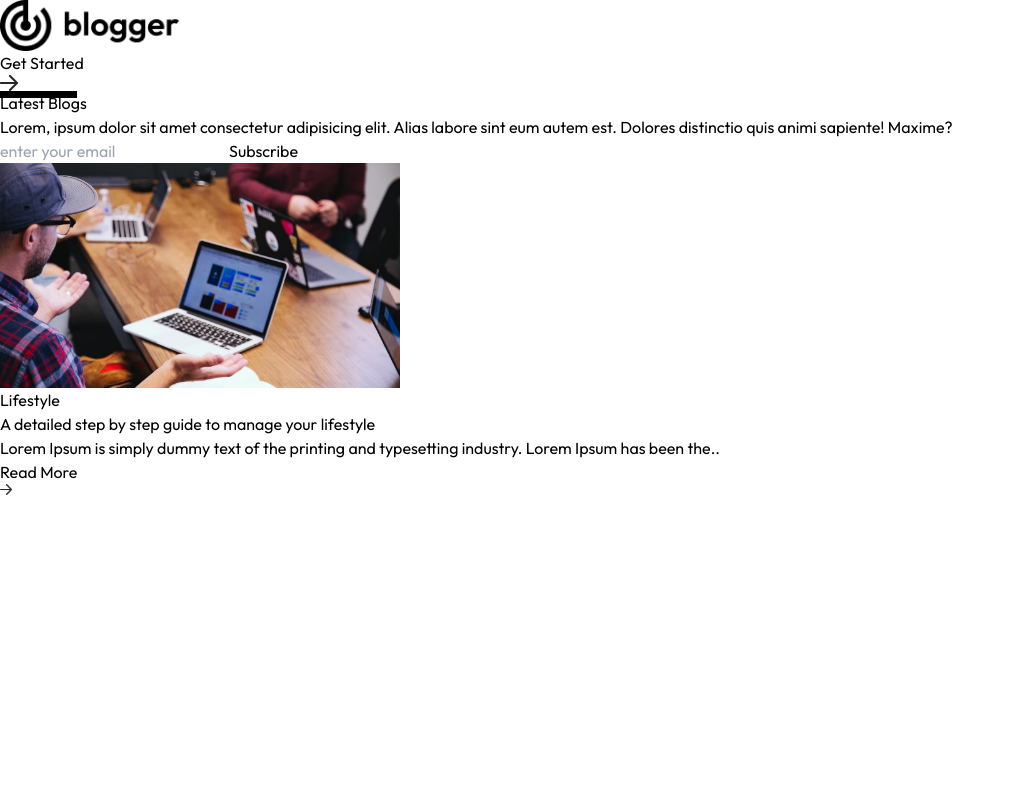
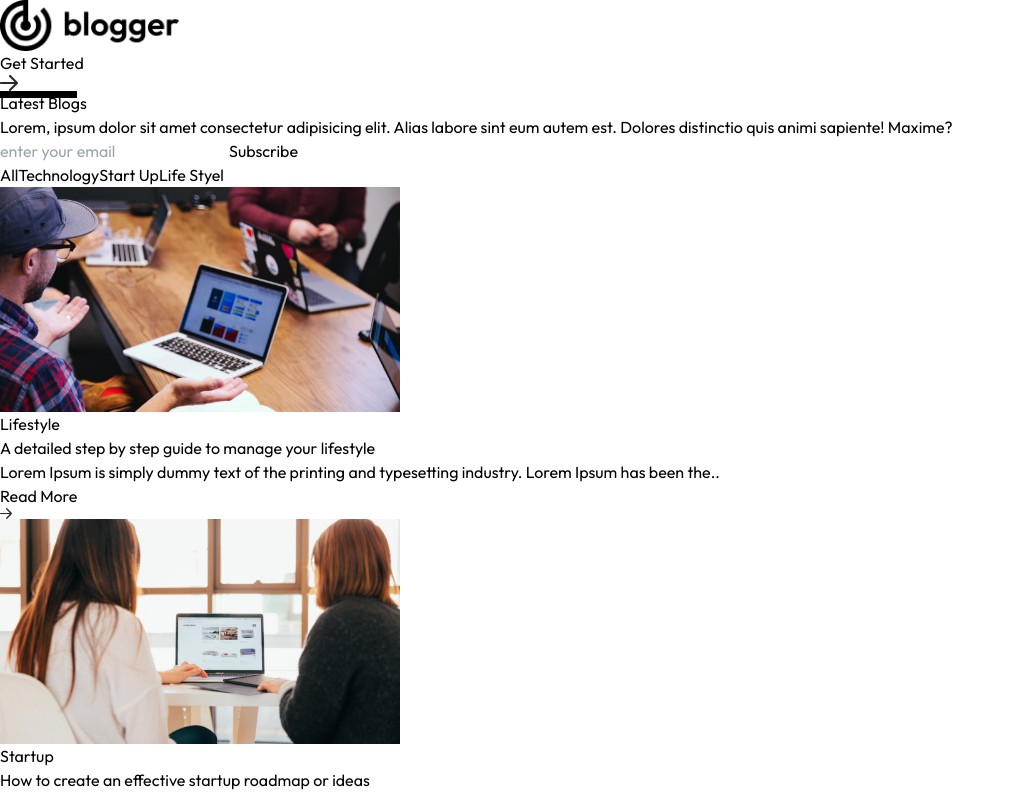
Before and after one commit to Naim000007/next-js-blog, a Next.js app: page / in a window 1280 px wide. Shown: the top 796 px of the page, without its empty margins (0-1015 px from the left). Built offline with nearby package versions, Linux system fonts and the light colour scheme.

Commit message:
blog list added

```diff
--- a/Components/BlogItem.jsx
+++ b/Components/BlogItem.jsx
@@ -2,14 +2,14 @@
 import Image from "next/image"
 
 
-const BlogItem = () => {
+const BlogItem = ({ title, description, category, image }) => {
     return (
         <div className="max-w-[330px] sm:max-w-[300px] bg-white border border-black hover:shadow-[-7px_7px_0px_#000000]">
-            <Image src={blog_data[0].image} alt="" width={400} height={400} className="border-b border-black" />
-            <p className="ml-5 mt-5 px-1 inline-block bg-black text-white text-sm">{blog_data[0].category}</p>
+            <Image src={image} alt="" width={400} height={400} className="border-b border-black" />
+            <p className="ml-5 mt-5 px-1 inline-block bg-black text-white text-sm">{category}</p>
             <div className="p-5">
-                <h5 className="mb-2 text-lg font-medium tracking-tighter text-gray-900">{blog_data[0].title}</h5>
-                <p className="mb-3 text-sm tracking-tighter text-gray-700">{blog_data[0].description}</p>
+                <h5 className="mb-2 text-lg font-medium tracking-tighter text-gray-900">{title}</h5>
+                <p className="mb-3 text-sm tracking-tighter text-gray-700">{description}</p>
                 <div className="inline-flex items-center py-2 font-semibold text-center">
                     Read More <Image src={assets.arrow} className="ml-2" alt="" width={12} />
                 </div>
--- /dev/null
+++ b/Components/BlogList.jsx
@@ -0,0 +1,27 @@
+import { blog_data } from '@/Assets/assets'
+import React from 'react'
+import BlogItem from './BlogItem'
+
+const BlogList = () => {
+    return (
+        <div>
+            <div className='flex justify-center gap-6 my-10'>
+                <button className='bg-black text-white py-1 px-4 rounded-sm'>All</button>
+                <button>Technology</button>
+                <button>Start Up</button>
+                <button>Life Styel</button>
+            </div>
+            <div className='flex flex-wrap justify-around gap-1 gap-y-10 mb-16 xl:mx-24'>
+                {
+                    blog_data.map((item, index) => {
+                        return (
+                            <BlogItem key={index} image={item.image} title={item.title} description={item.description} category={item.category} />
+                        )
+                    })
+                }
+            </div>
+        </div>
+    )
+}
+
+export default BlogList
--- a/app/page.js
+++ b/app/page.js
@@ -1,12 +1,12 @@
 "use client"
-import BlogItem from "@/Components/BlogItem";
+import BlogList from "@/Components/BlogList";
 import Header from "@/Components/Header";
 
 export default function Home() {
   return (
     <>
       <Header />
-      <BlogItem />
+      <BlogList />
     </>
   );
 }
```
